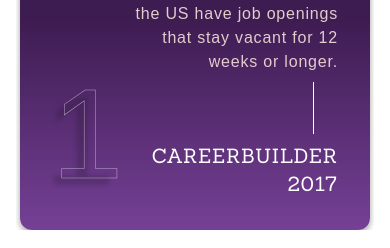
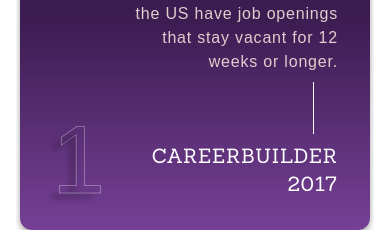
Before and after one commit to akhilmhdh/tritsi-ui, a Next.js app: page / in a window 390 px wide. Shown: the part 3094-3342 px from the top of the page. Built offline with nearby package versions, Linux system fonts and the light colour scheme; a web font is replaced by a local one.

Commit message:
fixed card issues

```diff
--- a/src/views/HomePage/FactsSection/components/FactCard/FactCard.tsx
+++ b/src/views/HomePage/FactsSection/components/FactCard/FactCard.tsx
@@ -43,7 +43,7 @@
                     <div className="font-sanchez text-xl sm:text-2xl uppercase text-right tracking-wider whitespace-pre-wrap relative">
                         {title}
                     </div>
-                    <div className="w-1/2 text-9xl font-axiforma empty-text absolute bottom-0 left-0">
+                    <div className="w-1/2 text-8xl md:text-9xl font-axiforma empty-text absolute bottom-8 md:bottom-0 left-0 leading-3">
                         {cardNumber}
                     </div>
                 </div>
```
